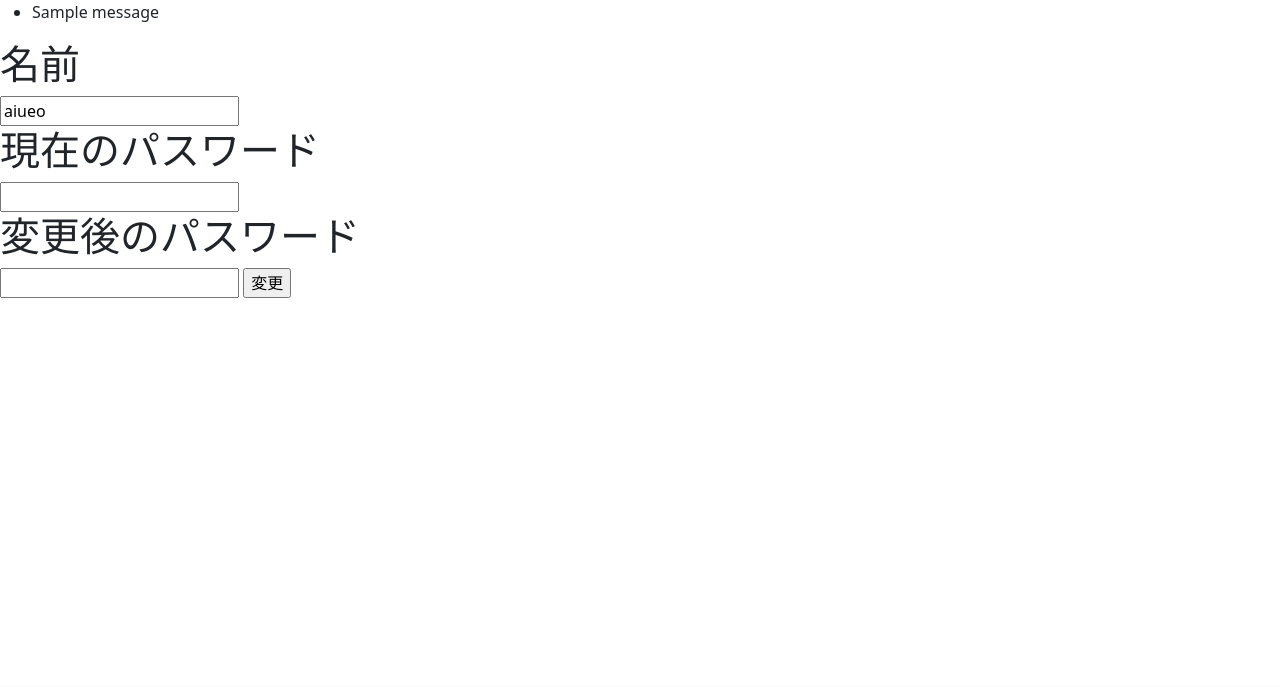
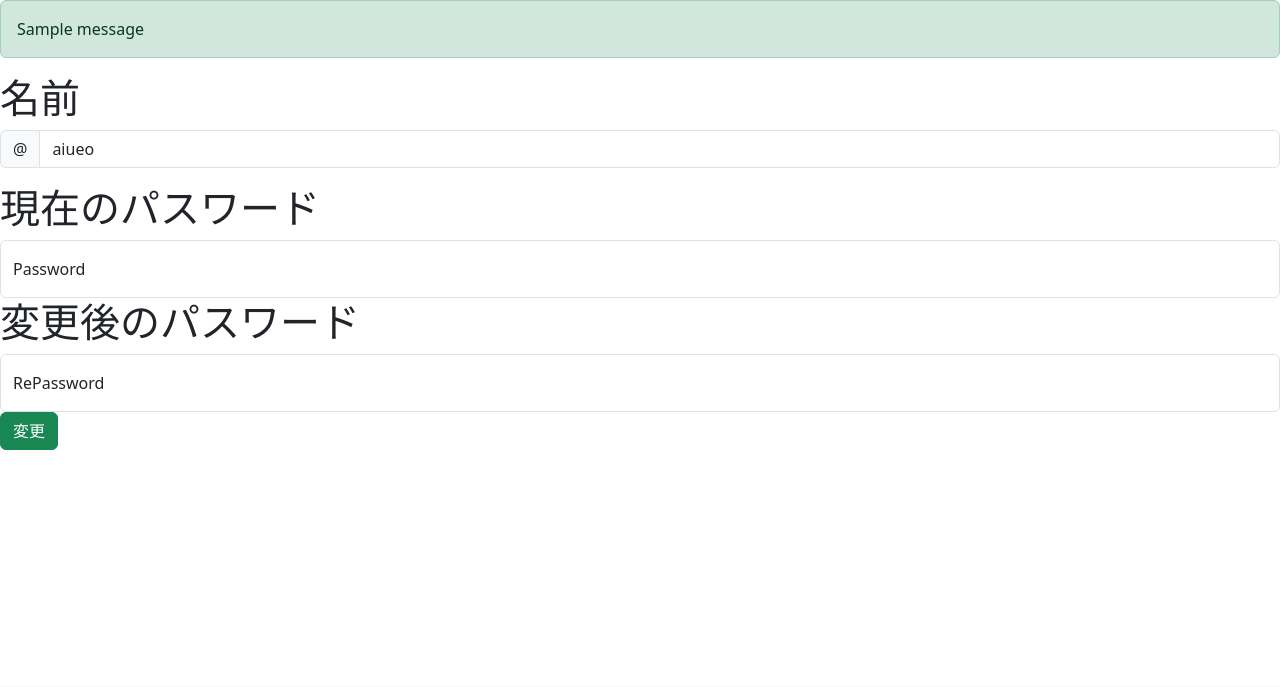
Before and after one commit to mayayannnn/exam-passer-app, a Flask app: page /edit_user in a window 1280 px wide. Shown: the part 58-745 px from the top of the page. Run offline with Flask 3, Linux system fonts and the light colour scheme; a user stored in the database is signed in; one stand-in notice (Sample message) is shown.

Commit message:
change layout

```diff
--- a/templates/edit_user.html
+++ b/templates/edit_user.html
@@ -19,14 +19,23 @@
 
     <form action="/edit_user" method="post">
 
-    <input type="text" name="username" value="{{ user.username }}" id="">
+        <div class="input-group mb-3">
+            <span class="input-group-text" id="basic-addon1">@</span>
+            <input type="text" name="username"  value="{{ user.username }}" class="form-control" aria-describedby="basic-addon1">
+        </div>
 
 
     <h1>現在のパスワード</h1>
-    <input type="password" name="password">
+    <div class="form-floating">
+        <input type="password" name="password" class="form-control" id="floatingPassword" placeholder="Password">
+        <label for="floatingPassword">Password</label>
+      </div>
     <h1>変更後のパスワード</h1>
-    <input type="password" name="repassword" id="">
-    <input type="submit" value="変更">
+    <div class="form-floating">
+        <input type="password" name="repassword" class="form-control" id="floatingPassword" placeholder="Password">
+        <label for="floatingPassword">RePassword</label>
+      </div>
+    <input type="submit" class="btn btn-success" value="変更">
     </form>
 
     {% endblock %}
--- a/templates/layout.html
+++ b/templates/layout.html
@@ -18,11 +18,9 @@
 
     {% with messages = get_flashed_messages() %}
     {% if messages %}
-    <ul>
         {% for message in messages %}
-        <li>{{ message }}</li>
+        <p class="alert alert-success">{{ message }}</p>
         {% endfor %}
-    </ul>
     {% endif %}
     {% endwith %}
 
--- a/templates/select_main_category.html
+++ b/templates/select_main_category.html
@@ -29,7 +29,7 @@
         <ul class="list-group">
             {% for main_category_name in main_category_names %}
             <div class="d-grid gap-2">
-                <li class="list-group-item">
+                <li  class="list-group-item">
                     <input value="{{ main_category_name.id }}" name="main_category" type="checkbox" class="btn-check"
                         id="btn-check-{{ main_category_name.id }}" autocomplete="off">
                     <label class="btn btn-primary" for="btn-check-{{ main_category_name.id }}">{{
```
Also changed, not shown: templates/add_group.html (+5 -2 lines), templates/detail_group.html (+16 -5 lines), templates/group.html (+9 -5 lines), exam_passer_app.db.
